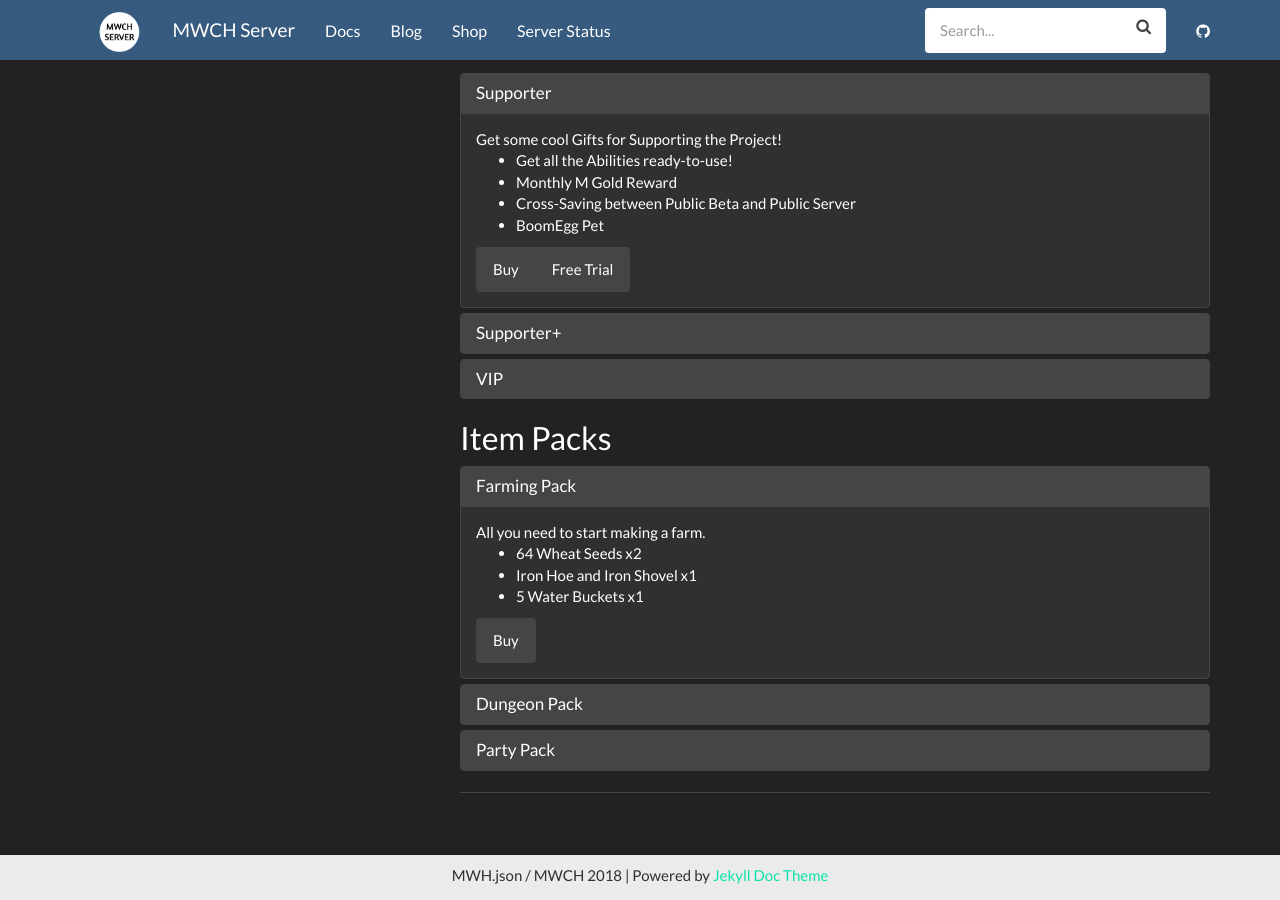
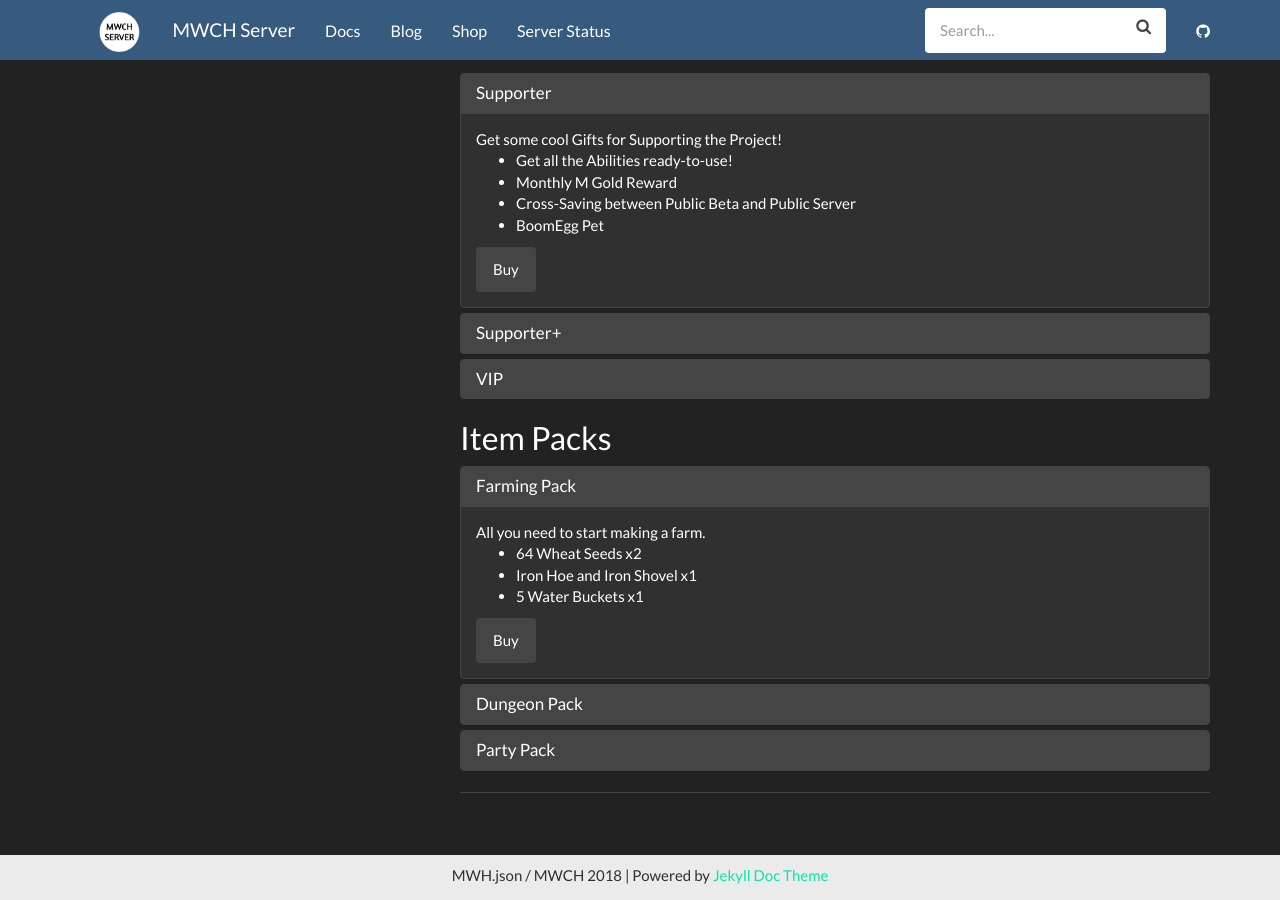
Before and after one commit to nattapong3912/website, a Jekyll site: the page built from shop.md, in a window 1280 px wide and 900 px high, scrolled down 748 px. Built offline with Jekyll 4.4.1, drawn with Linux system fonts in a browser that asks for light colours; nearby versions of some CDN libraries; library files that are not in the unit come from our copies.

Commit message:
Update shop.md

```diff
--- a/shop.md
+++ b/shop.md
@@ -75,7 +75,6 @@ title: MWCH Shop
    </ul>
     <div class="btn-group" role="group" aria-label="...">
   <button type="button" class="btn btn-default">Buy</button>
-  <button type="button" class="btn btn-default">Free Trial</button>
     </div>
    </div>
    </div>
@@ -99,7 +98,6 @@ title: MWCH Shop
    </ul>
     <div class="btn-group" role="group" aria-label="...">
   <button type="button" class="btn btn-default">Buy</button>
-  <button type="button" class="btn btn-default">Free Trial</button>
     </div>
       </div>
     </div>
```
Also changed, not shown: other parts of shop.md (+1 -1 lines).
